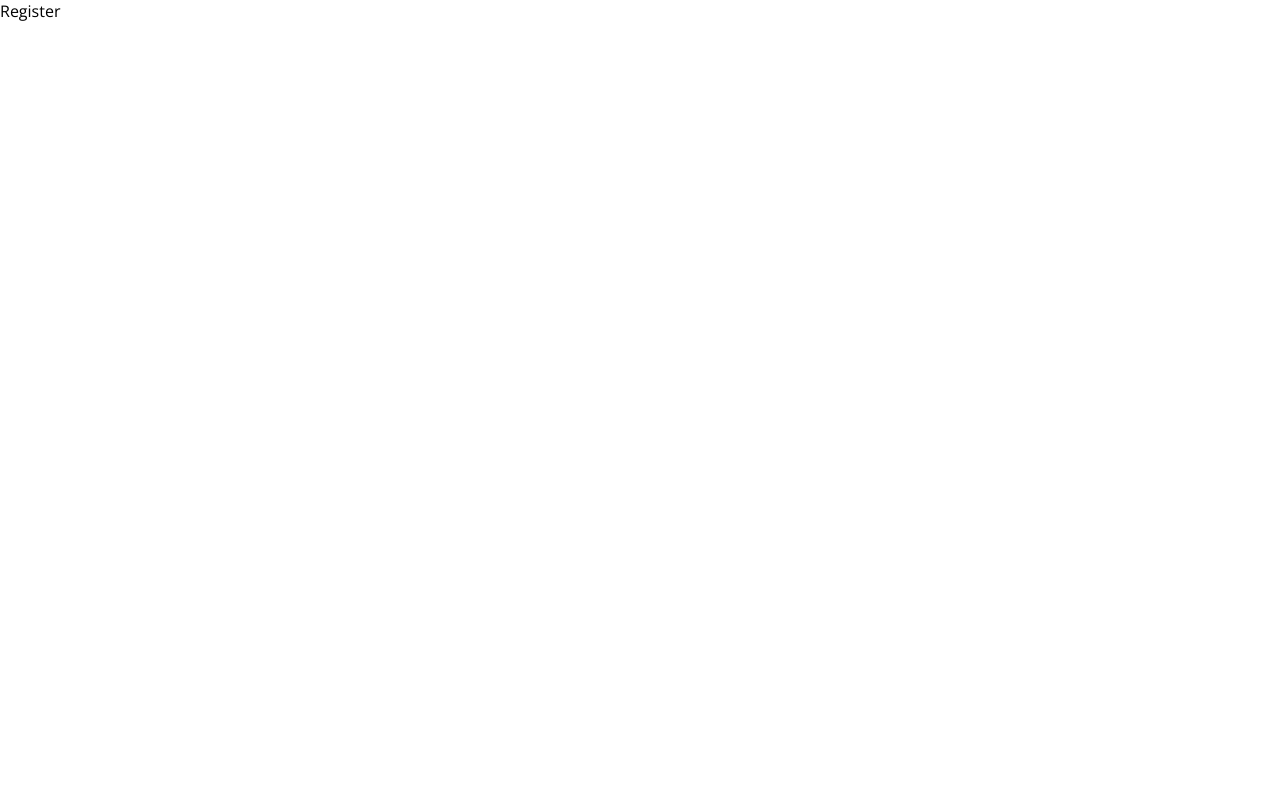
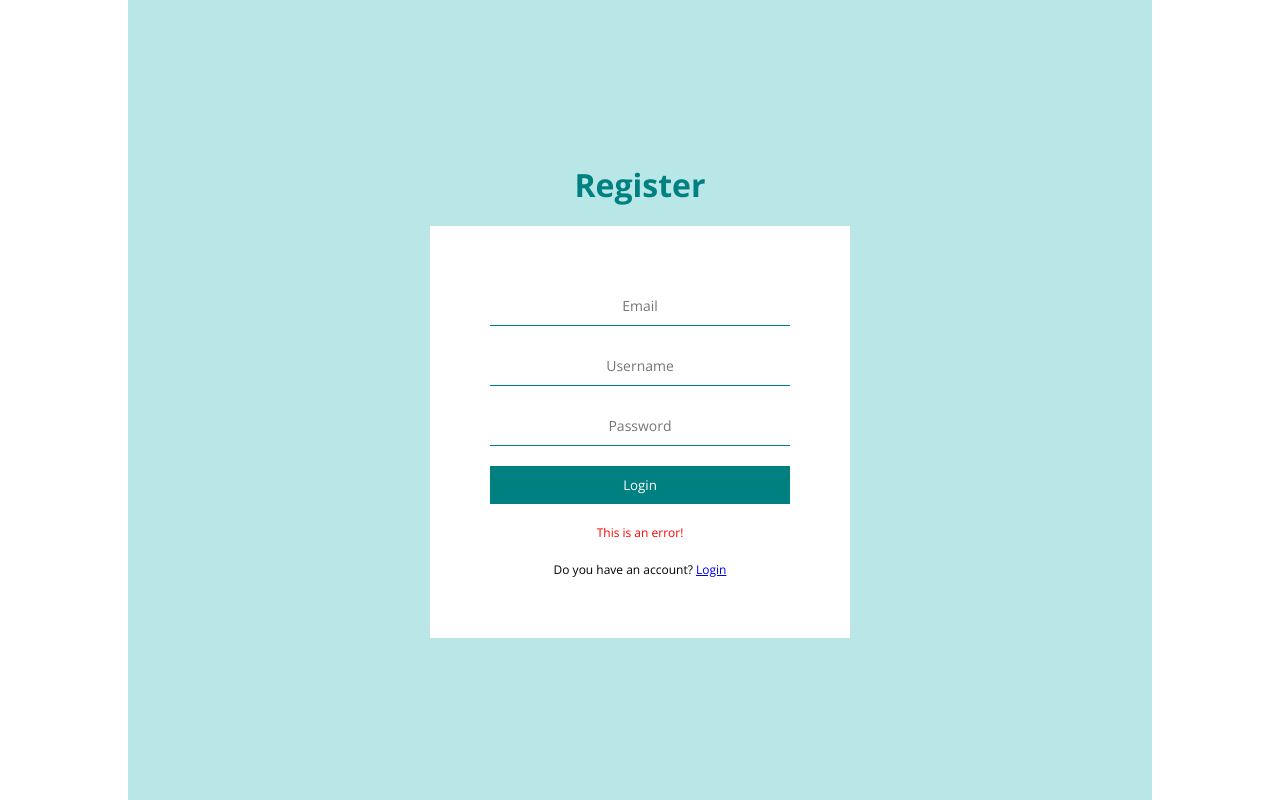
Before and after one commit to mertarinci/react-mysql-blog, a React (Create React App) app in the folder client/: page /register in a window 1280 px wide. Built offline with nearby package versions, Linux system fonts and the light colour scheme.

Commit message:
add login register

```diff
--- a/client/src/components/Navbar.jsx
+++ b/client/src/components/Navbar.jsx
@@ -1,7 +1,14 @@
 import React from "react";
 
 const Navbar = () => {
-  return <div>Navbar</div>;
+  return (
+    <div className="navbar">
+      <div className="container">
+        <div className="logo">Logo</div>
+        <div className="links">Links</div>
+      </div>
+    </div>
+  );
 };
 
 export default Navbar;
--- a/client/src/pages/Login.jsx
+++ b/client/src/pages/Login.jsx
@@ -9,8 +9,9 @@
         <input type="text" placeholder="Username" />
         <input type="password" placeholder="Password" />
         <button>Login </button>
+        <p>This is an error!</p>
         <span>
-          Don't you have an account? <Link></Link>
+          Don't you have an account? <Link to="/register">Register</Link>
         </span>
       </form>
     </div>
--- a/client/src/pages/Register.jsx
+++ b/client/src/pages/Register.jsx
@@ -1,7 +1,22 @@
 import React from "react";
+import { Link } from "react-router-dom";
 
 const Register = () => {
-  return <div>Register</div>;
+  return (
+    <div className="auth">
+      <h1>Register</h1>
+      <form>
+        <input required type="text" placeholder="Email" />
+        <input required type="text" placeholder="Username" />
+        <input required type="password" placeholder="Password" />
+        <button>Login </button>
+        <p>This is an error!</p>
+        <span>
+          Do you have an account? <Link to="/login">Login</Link>
+        </span>
+      </form>
+    </div>
+  );
 };
 
 export default Register;
--- a/client/src/style.scss
+++ b/client/src/style.scss
@@ -1,7 +1,10 @@
 $lightGreen: #b9e7e7;
 
 .app {
+  display: flex;
+  justify-content: center;
   .container {
+    width: 1024px;
     // Login and Register Page
 
     .auth {
@@ -22,7 +25,7 @@
         display: flex;
         flex-direction: column;
         background-color: #fff;
-        width: 200px;
+        width: 300px;
         padding: 60px;
         gap: 20px;
 
@@ -32,6 +35,12 @@
           border-bottom: 1px solid teal;
           font-size: 14px;
           text-align: center;
+          &:focus {
+            outline: none;
+            &::placeholder {
+              color: transparent;
+            }
+          }
         }
 
         button {
@@ -49,6 +58,29 @@
             opacity: 0.4;
           }
         }
+
+        p {
+          font-size: 12px;
+          color: red;
+          text-align: center;
+        }
+
+        span {
+          font-size: 12px;
+          text-align: center;
+        }
+      }
+    }
+
+    .navbar {
+      .container {
+        padding: 10px 0px;
+        display: flex;
+        justify-content: space-between;
+        .logo {
+        }
+        .links {
+        }
       }
     }
   }
```
